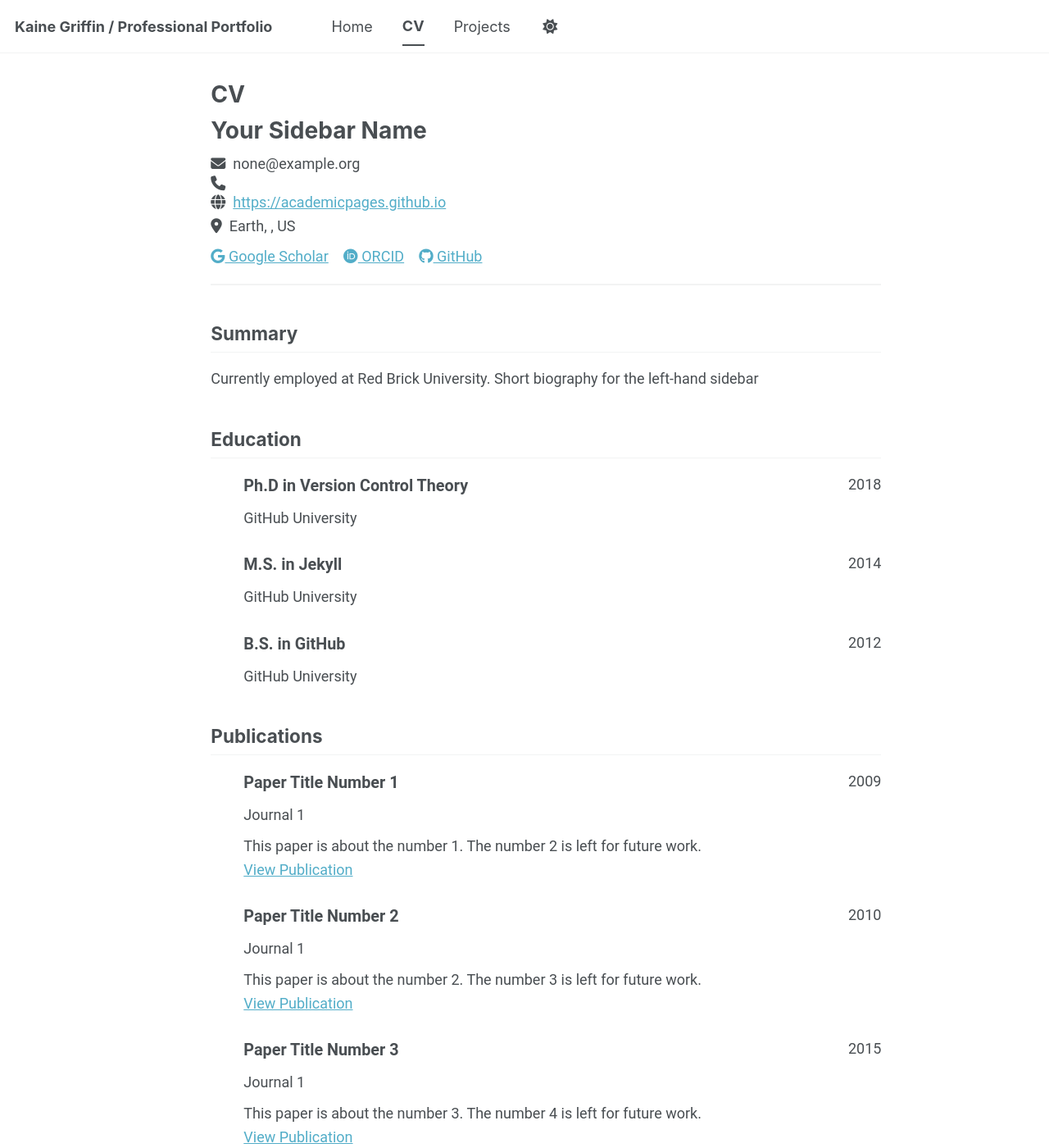
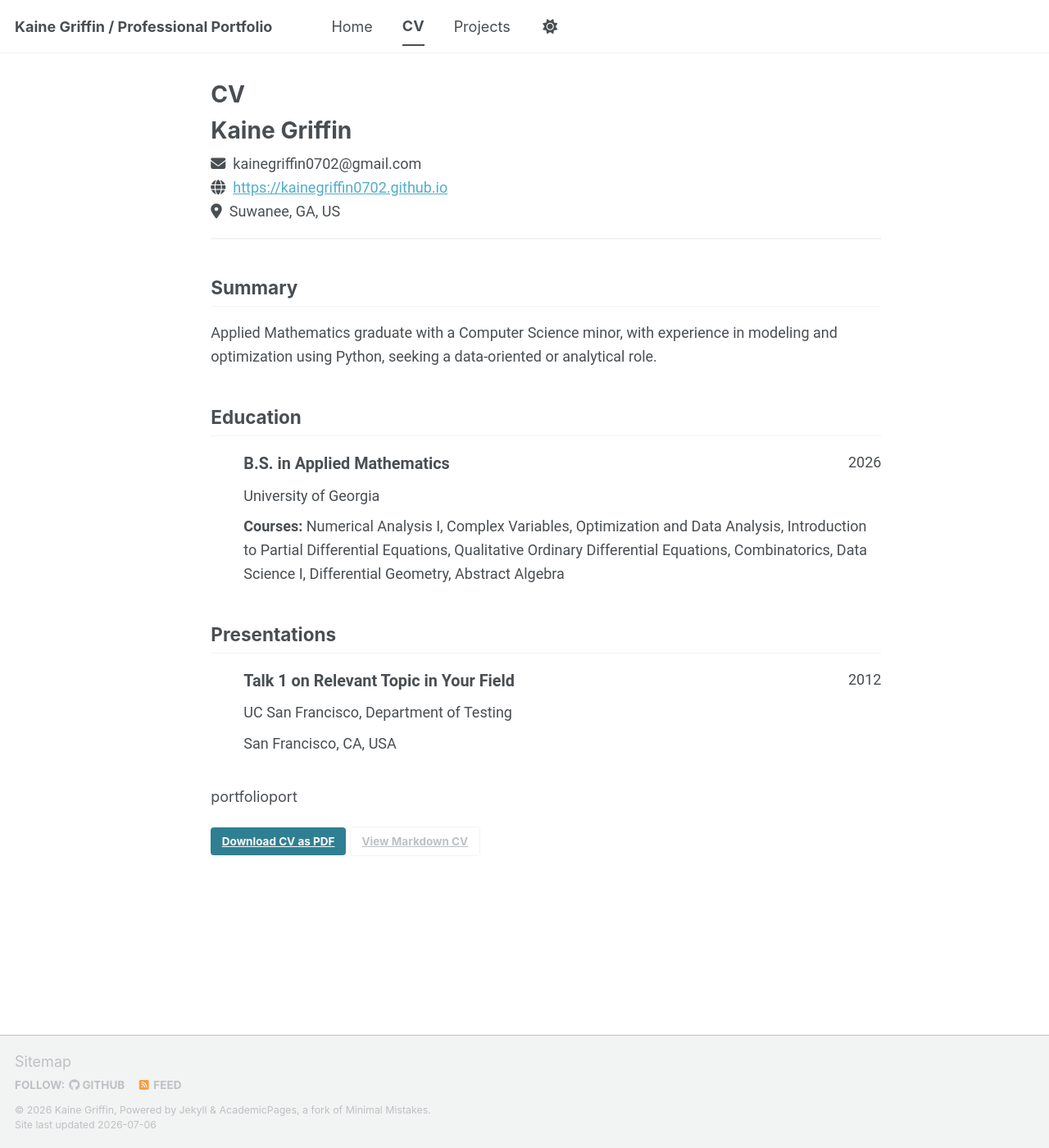
Before and after one commit to kainegriffin0702/kainegriffin0702.github.io, a Jekyll site: the page built from _pages/cv-json.md, in a window 1280 px wide and 1400 px high. Shown: the whole window at 82% size. Built offline with Jekyll 4.4.1, drawn with Linux system fonts in a browser that asks for light colours; a script bundle is joined from its source files by our own code; library files that are not in the unit come from our copies; some of the changed text lies outside the part shown.

```diff
--- a/_data/cv.json
+++ b/_data/cv.json
@@ -1,99 +1,45 @@
 {
   "basics": {
-    "name": "Your Sidebar Name",
-    "email": "none@example.org",
-    "phone": "",
-    "website": "https://academicpages.github.io",
-    "summary": "Currently employed at Red Brick University. Short biography for the left-hand sidebar",
+    "name": "Kaine Griffin",
+    "email": "kainegriffin0702@gmail.com",
+    "website": "https://kainegriffin0702.github.io",
+    "summary": "Applied Mathematics graduate with a Computer Science minor, with experience in modeling and optimization using Python, seeking a data-oriented or analytical role.",
     "location": {
       "address": "",
       "postalCode": "",
-      "city": "Earth",
+      "city": "Suwanee",
       "countryCode": "US",
-      "region": ""
+      "region": "GA"
     },
-    "profiles": [
-      {
-        "network": "Google Scholar",
-        "username": "",
-        "url": "https://scholar.google.com/citations?user=PS_CX0AAAAAJ"
-      },
-      {
-        "network": "ORCID",
-        "username": "",
-        "url": "https://orcid.org/yourorcidurl"
-      },
-      {
-        "network": "GitHub",
-        "username": "academicpages",
-        "url": "https://github.com/academicpages"
-      }
-    ]
+    "profiles": []
   },
   "work": [],
   "education": [
     {
-      "institution": "GitHub University",
-      "area": "Ph.D in Version Control Theory",
+      "institution": "University of Georgia",
+      "area": "B.S. in Applied Mathematics",
       "studyType": "",
-      "startDate": "",
-      "endDate": "2018",
+      "startDate": "2023",
+      "endDate": "2026",
       "gpa": null,
-      "courses": []
-    },
-    {
-      "institution": "GitHub University",
-      "area": "M.S. in Jekyll",
-      "studyType": "",
-      "startDate": "",
-      "endDate": "2014",
-      "gpa": null,
-      "courses": []
-    },
-    {
-      "institution": "GitHub University",
-      "area": "B.S. in GitHub",
-      "studyType": "",
-      "startDate": "",
-      "endDate": "2012",
-      "gpa": null,
-      "courses": []
+      "courses": [
+        "Numerical Analysis I",
+        "Complex Variables",
+        "Optimization and Data Analysis",
+        "Introduction to Partial Differential Equations",
+        "Qualitative Ordinary Differential Equations",
+        "Combinatorics",
+        "Data Science I",
+        "Differential Geometry",
+        "Abstract Algebra"
+      ]
     }
   ],
   "skills": [],
   "languages": [],
   "interests": [],
   "references": [],
-  "publications": [
-    {
-      "name": "Paper Title Number 1",
-      "publisher": "Journal 1",
-      "releaseDate": "2009-10-01",
-      "website": "https://academicpages.github.io/files/paper1.pdf",
-      "summary": "This paper is about the number 1. The number 2 is left for future work."
-    },
-    {
-      "name": "Paper Title Number 2",
-      "publisher": "Journal 1",
-      "releaseDate": "2010-10-01",
-      "website": "https://academicpages.github.io/files/paper2.pdf",
-      "summary": "This paper is about the number 2. The number 3 is left for future work."
-    },
-    {
-      "name": "Paper Title Number 3",
-      "publisher": "Journal 1",
-      "releaseDate": "2015-10-01",
-      "website": "https://academicpages.github.io/files/paper3.pdf",
-      "summary": "This paper is about the number 3. The number 4 is left for future work."
-    },
-    {
-      "name": "Paper Title Number 4",
-      "publisher": "GitHub Journal of Bugs",
-      "releaseDate": "2024-02-17",
-      "website": "https://academicpages.github.io/files/paper3.pdf",
-      "summary": "This paper is about fixing template issue #693."
-    }
-  ],
+  "publications": [],
   "presentations": [
     {
       "name": "Talk 1 on Relevant Topic in Your Field",
@@ -101,52 +47,8 @@
       "date": "2012-03-01",
       "location": "San Francisco, CA, USA",
       "description": ""
-    },
-    {
-      "name": "Tutorial 1 on Relevant Topic in Your Field",
-      "event": "UC-Berkeley Institute for Testing Science",
-      "date": "2013-03-01",
-      "location": "Berkeley, CA, USA",
-      "description": ""
-    },
-    {
-      "name": "Talk 2 on Relevant Topic in Your Field",
-      "event": "London School of Testing",
-      "date": "2014-02-01",
-      "location": "London, UK",
-      "description": ""
-    },
-    {
-      "name": "Conference Proceeding talk 3 on Relevant Topic in Your Field",
-      "event": "Testing Institute of America 2014 Annual Conference",
-      "date": "2014-03-01",
-      "location": "Los Angeles, CA, USA",
-      "description": ""
     }
   ],
-  "teaching": [
-    {
-      "course": "Teaching experience 1",
-      "institution": "University 1, Department",
-      "date": "2014-01-01",
-      "role": "Undergraduate course",
-      "description": ""
-    },
-    {
-      "course": "Teaching experience 2",
-      "institution": "University 1, Department",
-      "date": "2015-01-01",
-      "role": "Workshop",
-      "description": ""
-    }
-  ],
-  "portfolio": [
-    {
-      "name": "Portfolio item number 1",
-      "category": "portfolio",
-      "date": "",
-      "url": "",
-      "description": "Short description of portfolio item number 1<br/><img src='/images/500x300.png'>"
-    }
-  ]
+  "teaching": [],
+  "portfolio": []
 }
--- a/_pages/cv-json.md
+++ b/_pages/cv-json.md
@@ -8,7 +8,7 @@ redirect_from:
 ---
 {% include base_path %}
 
-{% include cv-template.html %}
+{% include cv-template.html %}portfolioport
 
 <div class="cv-download-links">
   <a href="{{ base_path }}/files/cv.pdf" class="btn btn--primary">Download CV as PDF</a>
```
Also changed, not shown: _pages/cv.md (deleted, +0 -72 lines), _pages/portfolio.md (+0 -1 lines).
